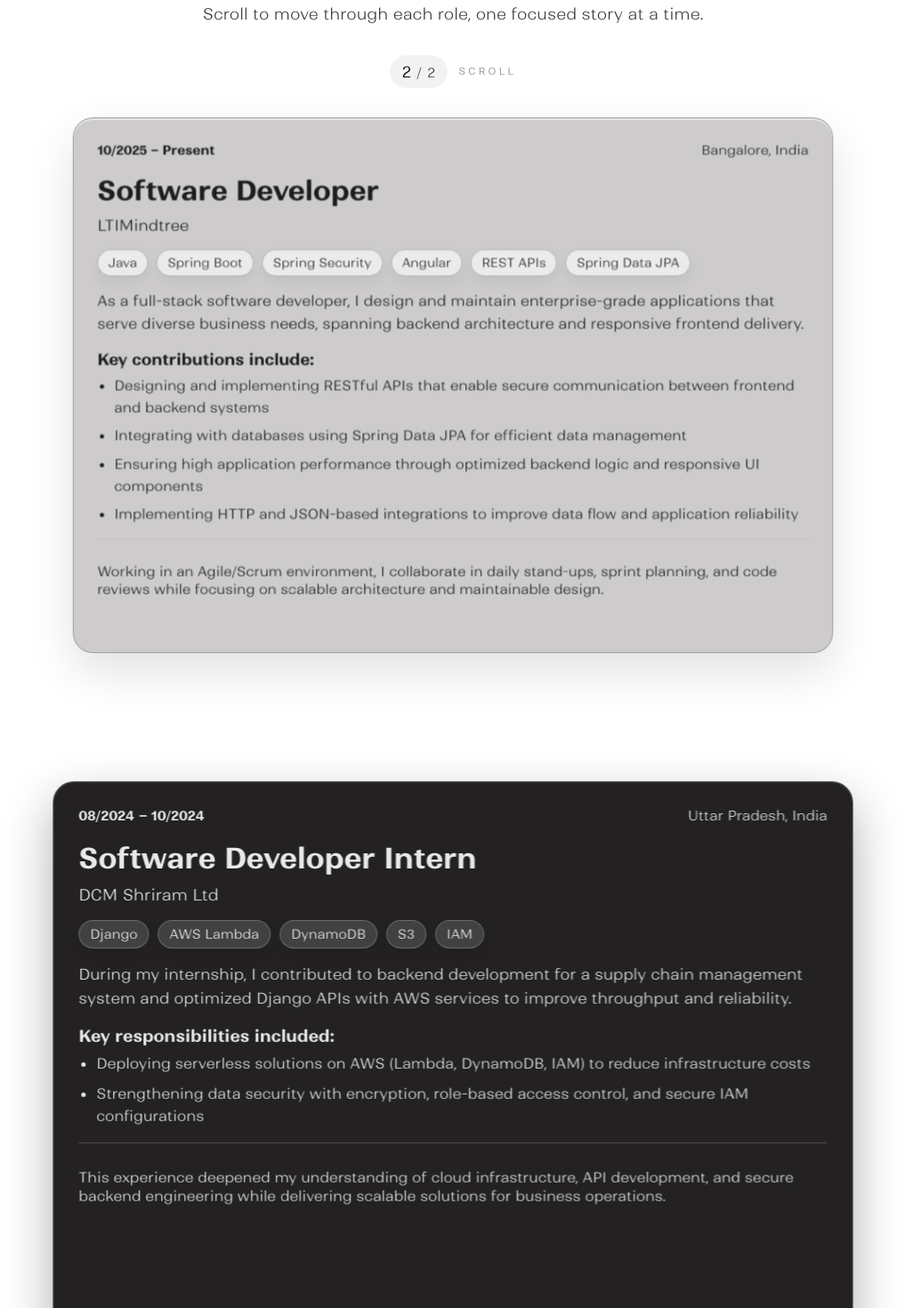
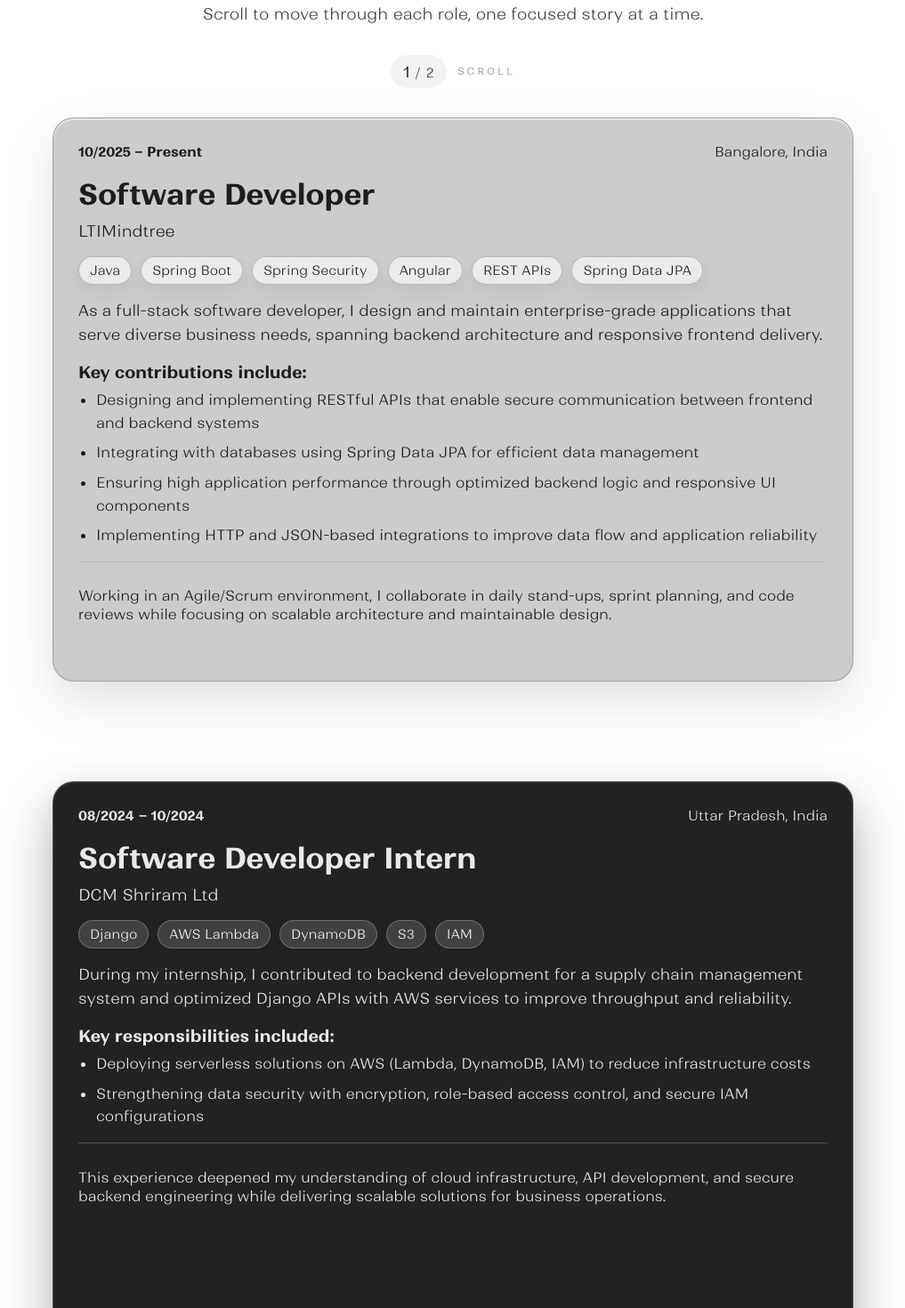
Before and after one commit to dhruvd21/portfolio, an Angular app: page /experience in a window 1280 px wide. Shown: the part 260-1730 px from the top of the page at 89% size, without its empty margins (131-1148 px from the left). Built offline with nearby package versions, Linux system fonts and the light colour scheme.

Commit message:
changed home

```diff
--- a/src/app/components/experience/experience.css
+++ b/src/app/components/experience/experience.css
@@ -35,7 +35,7 @@
 .experience-hero {
   text-align: center;
   opacity: 0;
-  animation: experienceSectionEnter 0.68s cubic-bezier(0.22, 0.78, 0.22, 1) forwards;
+  animation: experienceSectionEnter 1.35s cubic-bezier(0.18, 0.8, 0.22, 1) forwards;
 }
 
 .experience-eyebrow {
@@ -71,7 +71,7 @@
   justify-content: space-between;
   gap: 12px;
   opacity: 0;
-  animation: experienceSectionEnter 0.68s cubic-bezier(0.22, 0.78, 0.22, 1) 90ms forwards;
+  animation: experienceSectionEnter 1.35s cubic-bezier(0.18, 0.8, 0.22, 1) 260ms forwards;
 }
 
 .experience-counter {
@@ -124,7 +124,7 @@
   display: flex;
   flex-direction: column;
   gap: 16px;
-  transition: transform 0.22s linear, box-shadow 0.22s linear;
+  transition: transform 0.62s cubic-bezier(0.22, 1, 0.36, 1), box-shadow 0.5s ease;
   will-change: transform;
   transform: translateZ(0);
   transform-origin: top center;
@@ -138,25 +138,25 @@
   gap: 16px;
   min-height: 100%;
   opacity: 0;
-  transform: translateY(24px);
-  filter: blur(4px);
-  animation: experienceCardEnter 0.78s cubic-bezier(0.22, 0.78, 0.22, 1) forwards;
+  transform: translateY(32px);
+  filter: blur(5px);
+  animation: experienceCardEnter 1.8s cubic-bezier(0.18, 0.8, 0.22, 1) forwards;
 }
 
 .experience-stack .experience-card:nth-of-type(1) .experience-card-inner {
-  animation-delay: 130ms;
+  animation-delay: 300ms;
 }
 
 .experience-stack .experience-card:nth-of-type(2) .experience-card-inner {
-  animation-delay: 210ms;
+  animation-delay: 500ms;
 }
 
 .experience-stack .experience-card:nth-of-type(3) .experience-card-inner {
-  animation-delay: 290ms;
+  animation-delay: 700ms;
 }
 
 .experience-stack .experience-card:nth-of-type(4) .experience-card-inner {
-  animation-delay: 370ms;
+  animation-delay: 900ms;
 }
 
 .experience-card.active {
@@ -310,7 +310,7 @@
   gap: 8px;
   margin-top: 6px;
   opacity: 0;
-  animation: experienceSectionEnter 0.68s cubic-bezier(0.22, 0.78, 0.22, 1) 240ms forwards;
+  animation: experienceSectionEnter 1.35s cubic-bezier(0.18, 0.8, 0.22, 1) 520ms forwards;
 }
 
 .dot {
--- a/src/app/components/experience/experience.ts
+++ b/src/app/components/experience/experience.ts
@@ -118,14 +118,27 @@ export class Experience implements AfterViewInit, OnDestroy {
 
     const rect = stack.getBoundingClientRect();
     const viewportHeight = Math.max(1, window.innerHeight);
-    const sectionProgress = this.clamp((viewportHeight - rect.top) / (viewportHeight + rect.height), 0, 1);
+    const rawSectionProgress = this.clamp(
+      (viewportHeight - rect.top) / (viewportHeight + rect.height),
+      0,
+      1
+    );
+    const sectionProgress = this.progressCurve(rawSectionProgress);
+    const shrinkPerCard = 0.02;
+    const progressDelay = 0.38;
 
     const nextScales = new Array(total).fill(1);
     for (let index = 0; index < total; index += 1) {
       const start = index / total;
       const localProgress = this.clamp((sectionProgress - start) / Math.max(0.0001, 1 - start), 0, 1);
-      const targetScale = 1 - (total - index) * 0.05;
-      nextScales[index] = this.lerp(1, targetScale, localProgress);
+      const delayedProgress = this.clamp(
+        (localProgress - progressDelay) / Math.max(0.0001, 1 - progressDelay),
+        0,
+        1
+      );
+      const easedProgress = this.easeOutCubic(delayedProgress);
+      const targetScale = Math.max(0.88, 1 - (total - index) * shrinkPerCard);
+      nextScales[index] = this.lerp(1, targetScale, easedProgress);
     }
 
     this.cardScales = nextScales;
@@ -139,4 +152,14 @@ export class Experience implements AfterViewInit, OnDestroy {
   private lerp(start: number, end: number, progress: number): number {
     return start + (end - start) * progress;
   }
+
+  private easeOutCubic(value: number): number {
+    const normalizedValue = this.clamp(value, 0, 1);
+    return 1 - Math.pow(1 - normalizedValue, 3);
+  }
+
+  private progressCurve(value: number): number {
+    const normalizedValue = this.clamp(value, 0, 1);
+    return Math.pow(normalizedValue, 2.2);
+  }
 }
--- a/src/app/components/home/home.css
+++ b/src/app/components/home/home.css
@@ -167,7 +167,7 @@
   overflow: hidden;
   text-align: center;
   vertical-align: baseline;
-  font-weight: 400;
+  font-weight: 500;
 }
 
 .hero-word-item {
@@ -178,7 +178,7 @@
   transform: translateY(6px);
   line-height: var(--hero-line-height);
   text-align: center;
-  animation: heroWordFade 3.8s ease-in-out infinite;
+  animation: heroWordFade 8s ease-in-out infinite;
 }
 
 @keyframes fadeInUp {
@@ -224,19 +224,19 @@
 }
 
 .hero-word-item:nth-child(2) {
-  animation-delay: 0.76s;
+  animation-delay: 1.6s;
 }
 
 .hero-word-item:nth-child(3) {
-  animation-delay: 1.52s;
+  animation-delay: 3.2s;
 }
 
 .hero-word-item:nth-child(4) {
-  animation-delay: 2.28s;
+  animation-delay: 4.8s;
 }
 
 .hero-word-item:nth-child(5) {
-  animation-delay: 3.04s;
+  animation-delay: 6.4s;
 }
 
 /* Mobile Responsive */
--- a/src/app/components/home/home.html
+++ b/src/app/components/home/home.html
@@ -2,7 +2,7 @@
   <div class="welcome-text">
     <h1>
       <span class="hero-word-rotator" aria-label="Portfolio roles">
-        <span class="hero-word-item">My Portfoliom</span>
+        <span class="hero-word-item">My Portfolio</span>
         <span class="hero-word-item">Programmer</span>
         <span class="hero-word-item">Coder</span>
         <span class="hero-word-item">Full Stack</span>
```
